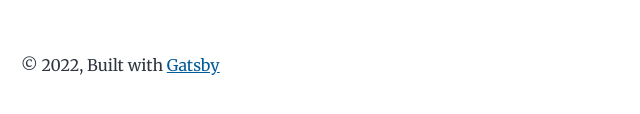
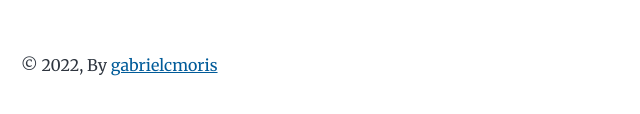
Before and after one commit to gabrielmoris/germanized-chinese-in-swizerland, a Gatsby site: page / in a window 1280 px wide. Shown: the part 458-572 px from the top of the page, 303-943 px from the left. Built offline with nearby package versions, Linux system fonts and the light colour scheme; Gatsby itself is replaced by a stand-in of ours.

Commit message:
remove useless things and ready for big changes

```diff
--- a/src/components/layout.js
+++ b/src/components/layout.js
@@ -25,9 +25,9 @@ const Layout = ({ location, title, children }) => {
       <header className="global-header">{header}</header>
       <main>{children}</main>
       <footer>
-        © {new Date().getFullYear()}, Built with
+        © {new Date().getFullYear()}, By
         {` `}
-        <a href="https://www.gatsbyjs.com">Gatsby</a>
+        <a href="https://www.gabrielcmoris.com">gabrielcmoris</a>
       </footer>
     </div>
   )
```
